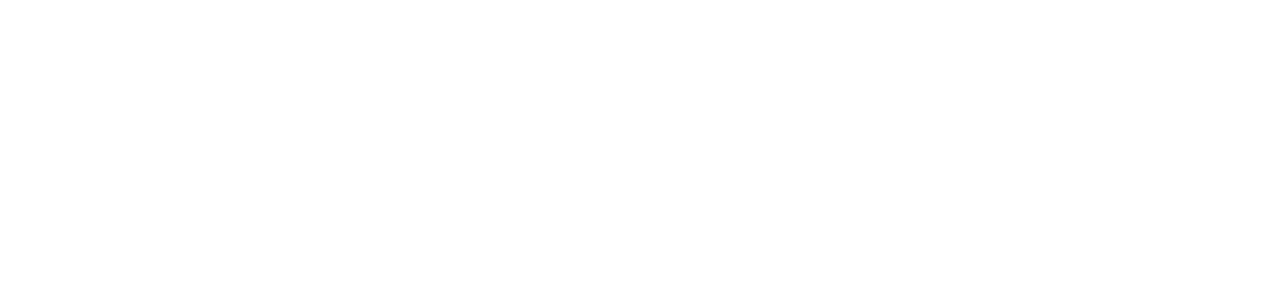
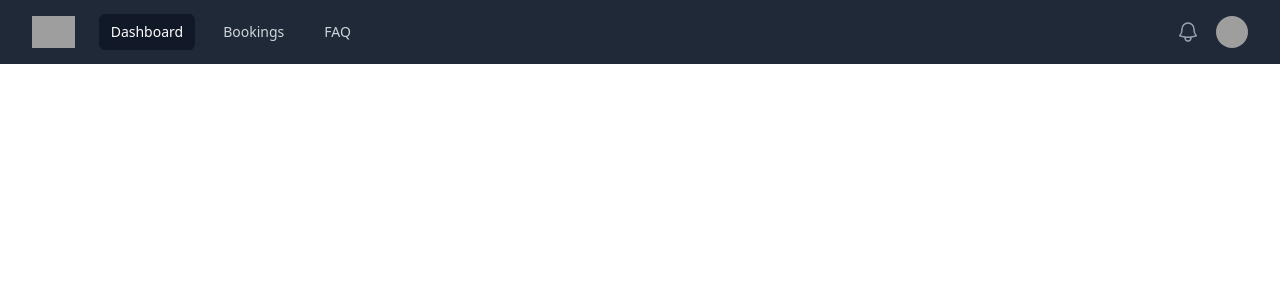
Before and after one commit to mslachta/fe-task-project, a React (Vite) app: page / in a window 1280 px wide. Shown: the top 300 px of the page. Built offline with nearby package versions, Linux system fonts and the light colour scheme; grey boxes are pictures that could not be loaded.

Commit message:
Implement navbar

```diff
--- a/src/App.tsx
+++ b/src/App.tsx
@@ -1,9 +1,9 @@
 import "./App.css";
-
+import NavigationBar from "./components/NavigationBar";
 export default function App() {
   return (
     <>
-
+      <NavigationBar />
     </>
   );
 }
--- a/src/components/NavigationBar.tsx
+++ b/src/components/NavigationBar.tsx
@@ -3,17 +3,17 @@
 import { Bars3Icon, BellIcon, XMarkIcon } from '@heroicons/react/24/outline'
 
 const navigation = [
-  { name: 'Dashboard', href: '#', current: true },
-  { name: 'Team', href: '#', current: false },
-  { name: 'Projects', href: '#', current: false },
-  { name: 'Calendar', href: '#', current: false },
+  { name: 'Dashboard', href: '/', current: true },
+  { name: 'Bookings', href: 'booking', current: false },
+  { name: 'FAQ', href: 'FAQ', current: false },
+
 ]
 
 function classNames(...classes:any[]) {
   return classes.filter(Boolean).join(' ')
 }
 
-export default function Example() {
+export default function NavigationBar() {
   return (
     <Disclosure as="nav" className="bg-gray-800">
       {({ open }) => (
```
